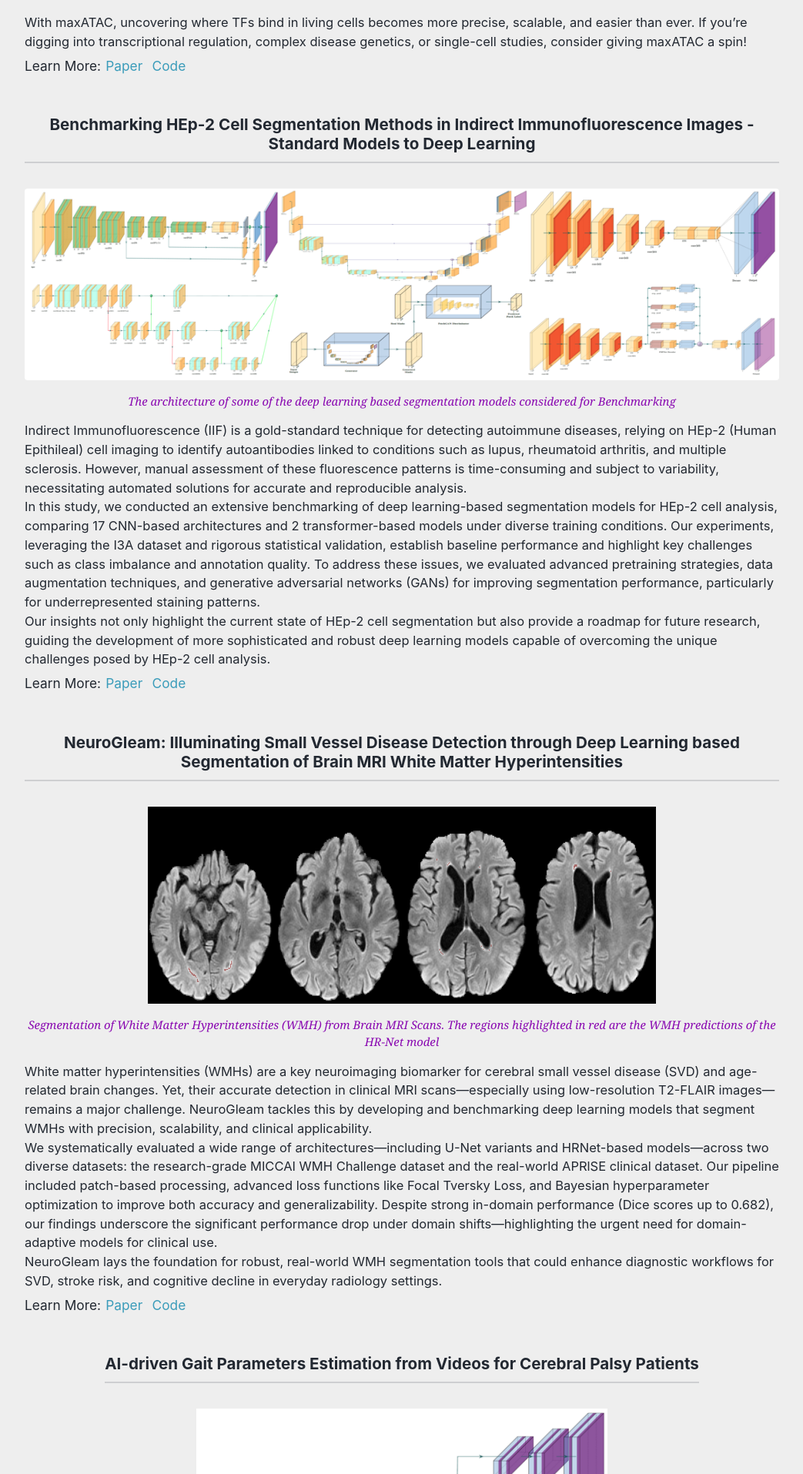
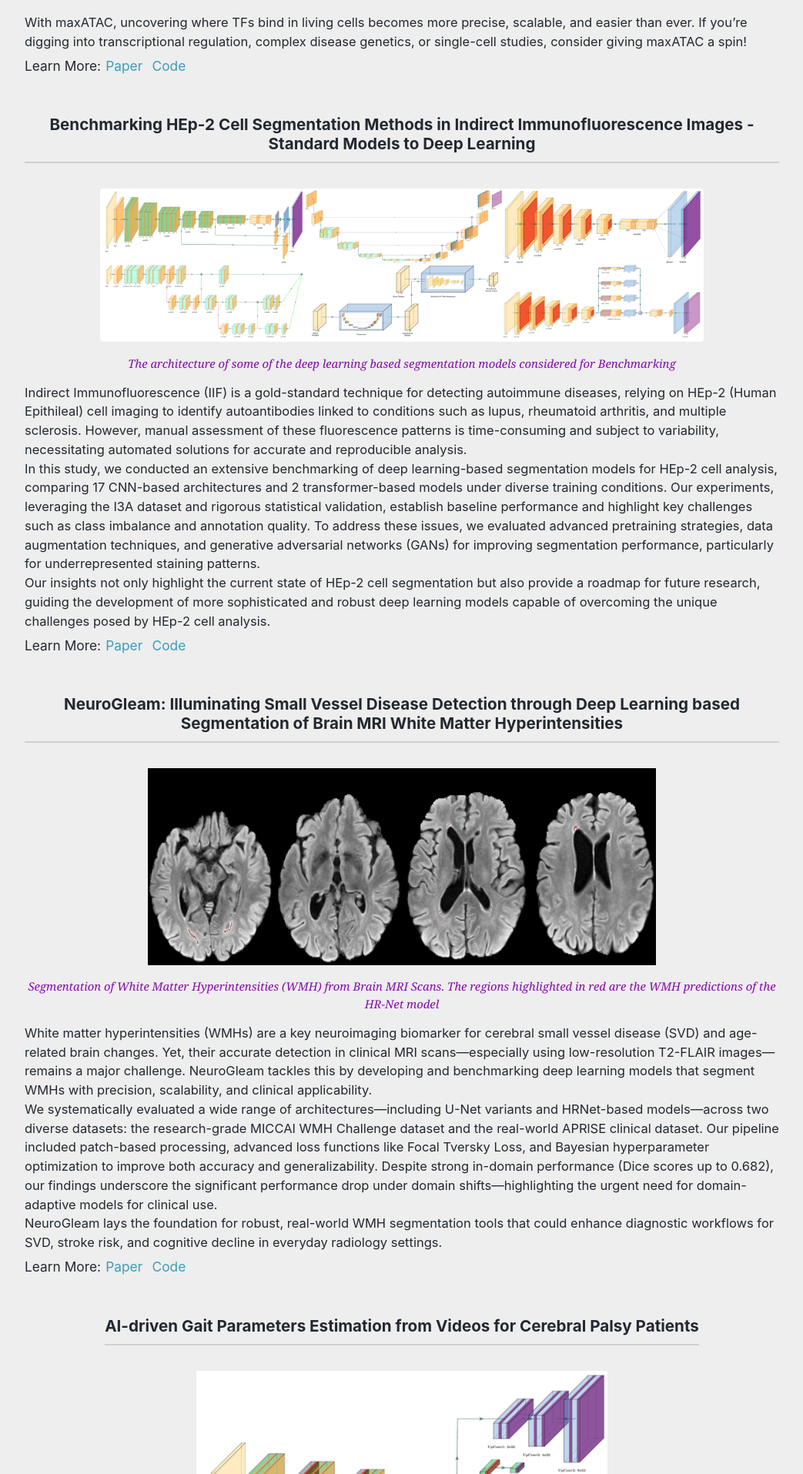
Before and after one commit to dlab-arp/dlab-arp.github.io, a Jekyll site: the page built from _pages/projects.md, in a window 1280 px wide. Shown: the part 1978-3893 px from the top of the page at 77% size, without its empty margins (118-1161 px from the left). Built offline with Jekyll 4.4.1, drawn with Linux system fonts in a browser that asks for light colours; cached includes are drawn as plain includes.

Commit message:
Minor Updates

```diff
--- a/_pages/projects.md
+++ b/_pages/projects.md
@@ -78,7 +78,7 @@ permalink: /projects/
 </div>
 <figure style="text-align: center; margin-bottom: 0em;">
   <a href="/assets/images/hep2_archs.PNG" target="_blank" class="no-hover-effect" style="display: block; width: 100%; margin: 0 auto; margin-bottom: 0em">
-    <img src="/assets/images/hep2_archs.PNG" alt="HEp2" style="max-height: 256px; object-fit: contain;">
+    <img src="/assets/images/hep2_archs.PNG" alt="HEp2" style="max-height: 256px; width: 80%; object-fit: contain;">
   </a>
   <figcaption style="text-align: center; font-style: italic; font-size: 0.9em; color: rgba(136, 5, 176, 0.99); margin: 0 auto; margin-top: 0em; margin-bottom: 1em">
    The architecture of some of the deep learning based segmentation models considered for Benchmarking
```
